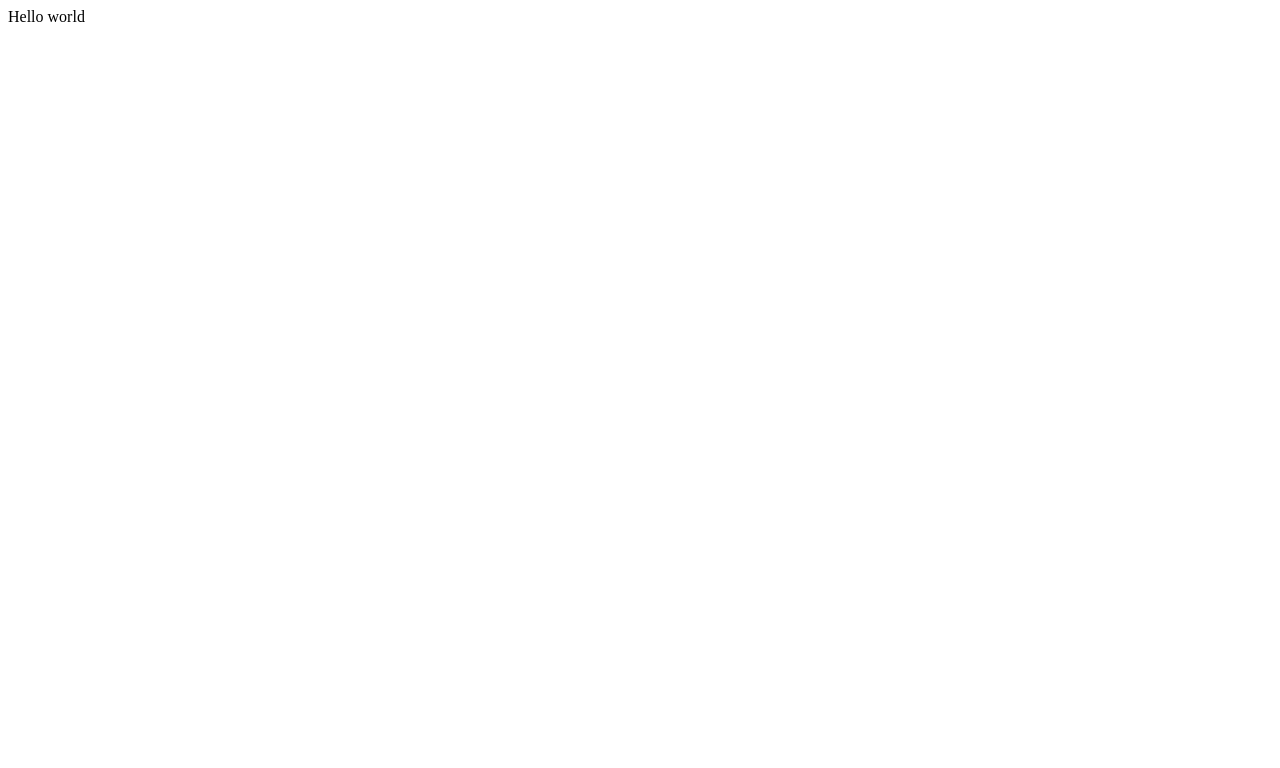
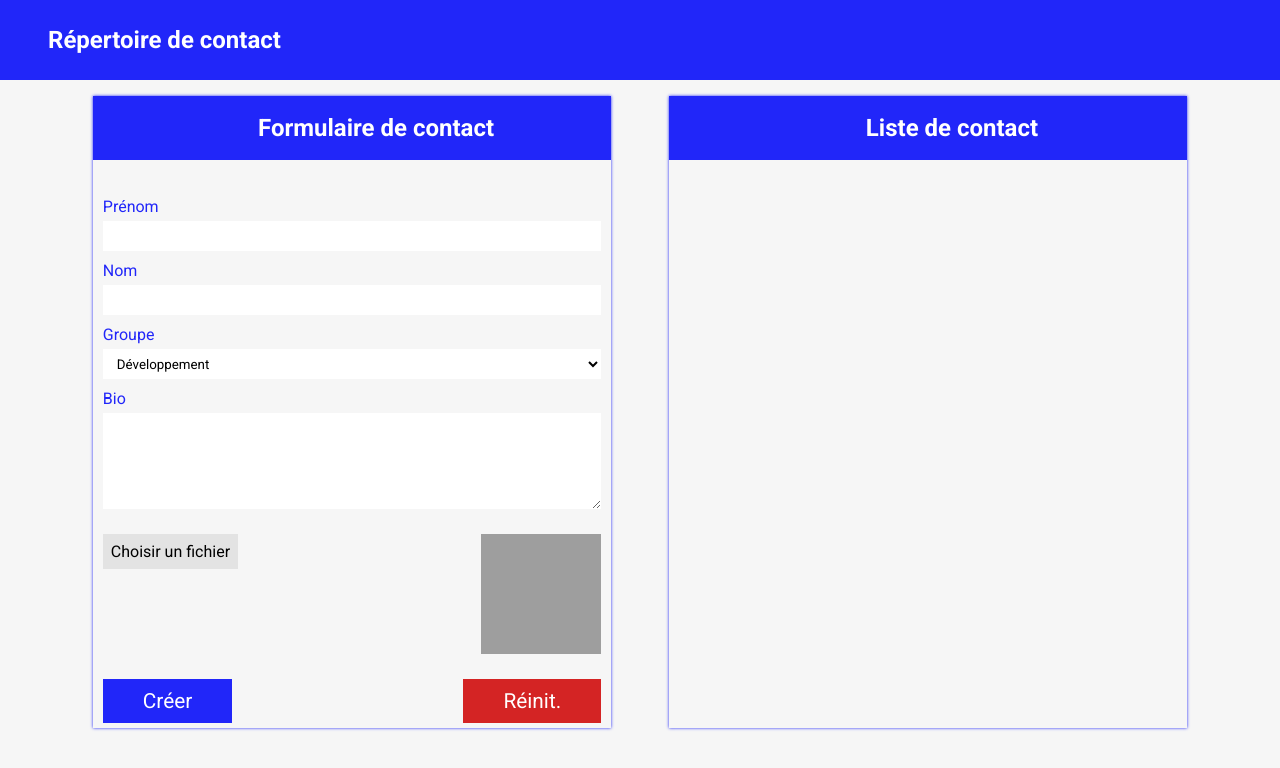
Before and after one commit to oseeshogun/DOM-Manipulation, a plain HTML site: page index.html in a window 1280 px wide. Drawn offline with Linux system fonts and the light colour scheme; grey boxes are pictures that could not be loaded.

Commit message:
Done with css and styling

```diff
--- a/index.html
+++ b/index.html
@@ -1,16 +1,78 @@
 <!DOCTYPE html>
 <html>
+  <head>
+    <meta charset="utf-8" />
+    <meta name="viewport" content="width=device-width" />
+    <title>replit</title>
+    <link href="style.css" rel="stylesheet" type="text/css" />
+  </head>
 
-<head>
-  <meta charset="utf-8">
-  <meta name="viewport" content="width=device-width">
-  <title>replit</title>
-  <link href="style.css" rel="stylesheet" type="text/css" />
-</head>
+  <body>
+    <header class="header h-10vh">
+      <h2>Répertoire de contact</h2>
+    </header>
 
-<body>
-  Hello world
-  <script src="script.js"></script>
-</body>
+    <div class="main">
+      <div class="container">
+        <form class="box-shadow">
+          <div class="header section-header">
+            <h2>Formulaire de contact</h2>
+          </div>
 
+          <!-- inputs -->
+          <div class="form-input">
+            <label for="prenom">Prénom</label>
+            <input type="text" name="prenom" id="prenom" />
+          </div>
+          <div class="form-input">
+            <label for="nom">Nom</label>
+            <input type="text" name="nom" id="nom" />
+          </div>
+          <div class="form-input">
+            <label for="groupe">Groupe</label>
+            <select name="groupe" id="groupe">
+              <option value="dev">Développement</option>
+              <option value="marketing">Marketing</option>
+            </select>
+          </div>
+          <div class="form-input">
+            <label for="bio">Bio</label>
+            <textarea name="bio" id="bio" cols="30" rows="6"></textarea>
+          </div>
+          <div class="form-file-input">
+            <label for="file"> Choisir un fichier</label>
+            <input type="file" name="file" id="file" />
+            <img src="https://i.pravatar.cc/300" alt="" />
+          </div>
+
+          <div class="buttons">
+            <button type="submit">Créer</button>
+            <button type="reset">Réinit.</button>
+          </div>
+        </form>
+        <div id="list" class="box-shadow">
+          <div class="header section-header">
+            <h2>Liste de contact</h2>
+          </div>
+          <ul>
+            <!-- <li>
+              <i class="close-icon">
+                <img src="./icons8-close-24.png"/>
+              </i>
+              <div class="img-section">
+                <img src="https://i.pravatar.cc/300" alt="" />
+              </div>
+              <div class="info-section">
+                <p>Prénom Nom</p>
+                <p>Groupe</p>
+                <p>Lorem, ipsum dolor sit amet consectetur adipisicing elit. Mollitia velit ducimus perferendis minus optio nam nihil tenetur illum, quibusdam recusandae.</p>
+              </div>
+            </li> -->
+          </ul>
+        </div>
+      </div>
+    </div>
+
+    <script src="script.js"></script>
+  </body>
 </html>
--- a/style.css
+++ b/style.css
@@ -1,4 +1,165 @@
-html, body {
-  height: 100%;
+@import url('https://fonts.googleapis.com/css2?family=Roboto:wght@100;400;500;700&display=swap');
+
+* {
+  margin: 0;
+  padding: 0;
+  box-sizing: border-box;
+  font-family: 'Roboto', sans-serif;
+}
+
+body {
+  background: #f6f6f6;
+}
+
+
+.header {
+  background-color: #2126f9;
+  display: flex;
+  align-items: center;
+  padding-left: 3rem;
+  color: white;
+  font-weight: bold;
+}
+
+.h-10vh {
+  height: 10vh;
+}
+
+.section-header {
+  justify-content: center;
+  text-align: center;
+  height: 8vh;
+}
+
+.main {
+  /* height: 80vh; */
   width: 100%;
 }
+
+.main .container {
+  height: 100%;
+  width: 90%;
+  margin: 1rem 5%;
+  display: flex;
+}
+
+.main .container > * {
+  width: 45%;
+  margin: 0 2.5%;
+}
+
+.box-shadow {
+  box-shadow: 0px 0px 3px 0px #2126f9;
+}
+
+form .header {
+  margin-bottom: 2rem;
+}
+
+.form-input {
+  display: flex;
+  flex-direction: column;
+  padding: 5px 10px;
+}
+
+.form-input label {
+  color: #2126f9;
+  margin-bottom: 5px;
+}
+
+.form-input input, .form-input textarea, .form-input select {
+  background-color: white;
+  border: none;
+  min-height: 30px;
+  padding: 3px 10px;
+}
+
+.form-input input:focus, .form-input textarea:focus, .form-input select:focus {
+  outline: 1px solid #2126f9;
+}
+
+.form-file-input {
+  margin-top: 15px;
+  padding: 5px 10px;
+  display: flex;
+  justify-content: space-between;
+  align-items: flex-start;
+}
+
+.form-file-input label {
+  background-color: #e3e3e3;
+  padding: 0.5em 0.5em;
+}
+
+.form-file-input input[type=file] {
+  display: none;
+}
+
+.form-file-input img {
+  width: 120px;
+  height: 120px;
+  object-fit: cover;
+}
+
+.buttons {
+  display: flex;
+  justify-content: space-between;
+  margin-top: 15px;
+  padding: 5px 10px;
+}
+
+.buttons button {
+  padding: 10px 40px;
+  border: none;
+  outline: none;
+  color: white;
+  font-size: 1.3rem;
+  cursor: pointer;
+}
+
+
+.buttons button[type="submit"] {
+  background-color: #2126f9;
+}
+
+.buttons button[type="reset"] {
+  background-color: #d42424;
+}
+
+#list ul {
+  list-style: none;
+}
+
+#list ul li {
+  background-color: #fff;
+  padding: 0.5em 1rem;
+  display: flex;
+  position: relative;
+}
+
+#list ul li .close-icon {
+  position: absolute;
+  top: 10px;
+  right: 10px;
+}
+
+#list ul li .img-section {
+  margin-right: 1.3em;
+}
+
+#list ul li .img-section img {
+  border-radius: 50%;
+  width: 90px;
+  height: 90px;
+  object-fit: cover;
+}
+
+#list ul li .info-section {
+  font-size: .8rem;
+  color: grey;
+  font-weight: bold;
+}
+
+#list ul li .info-section p {
+  margin: 5px 0;
+}
```
Also changed, not shown: icons8-close-24.png (added).
